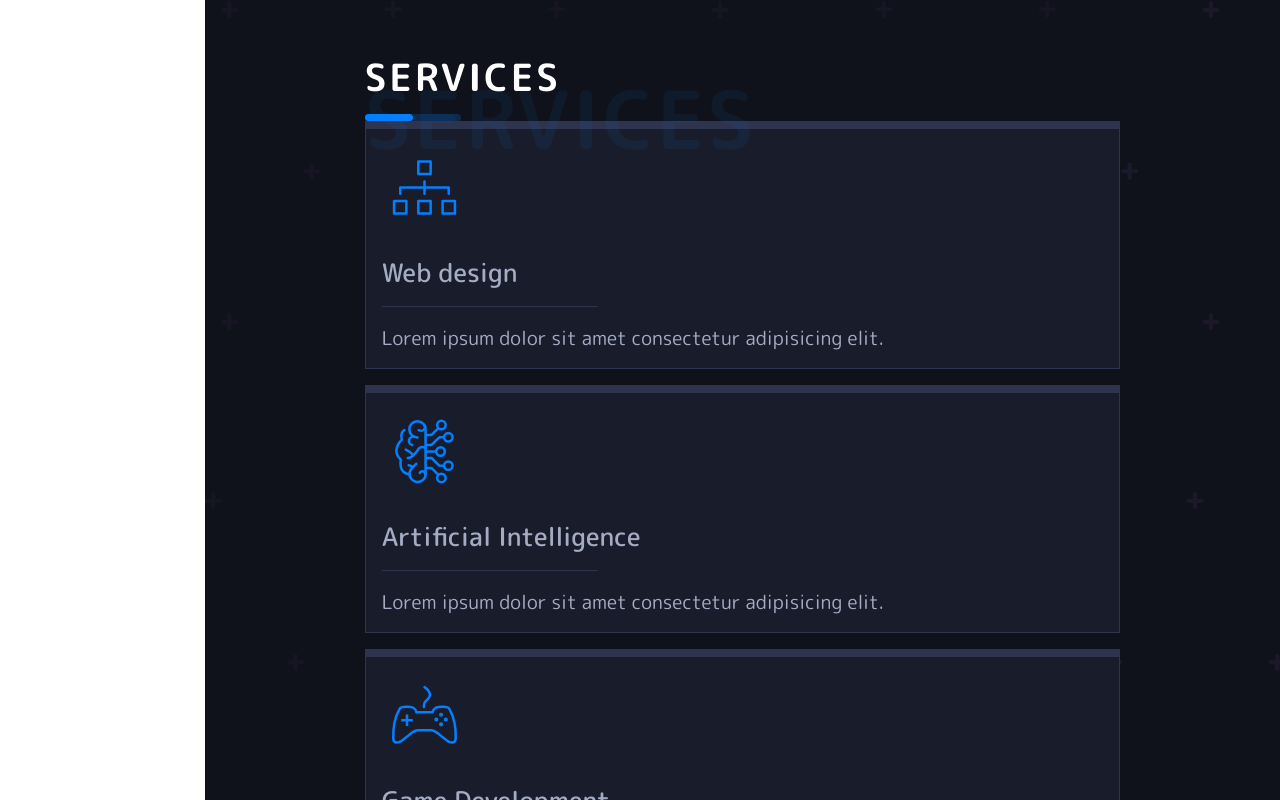
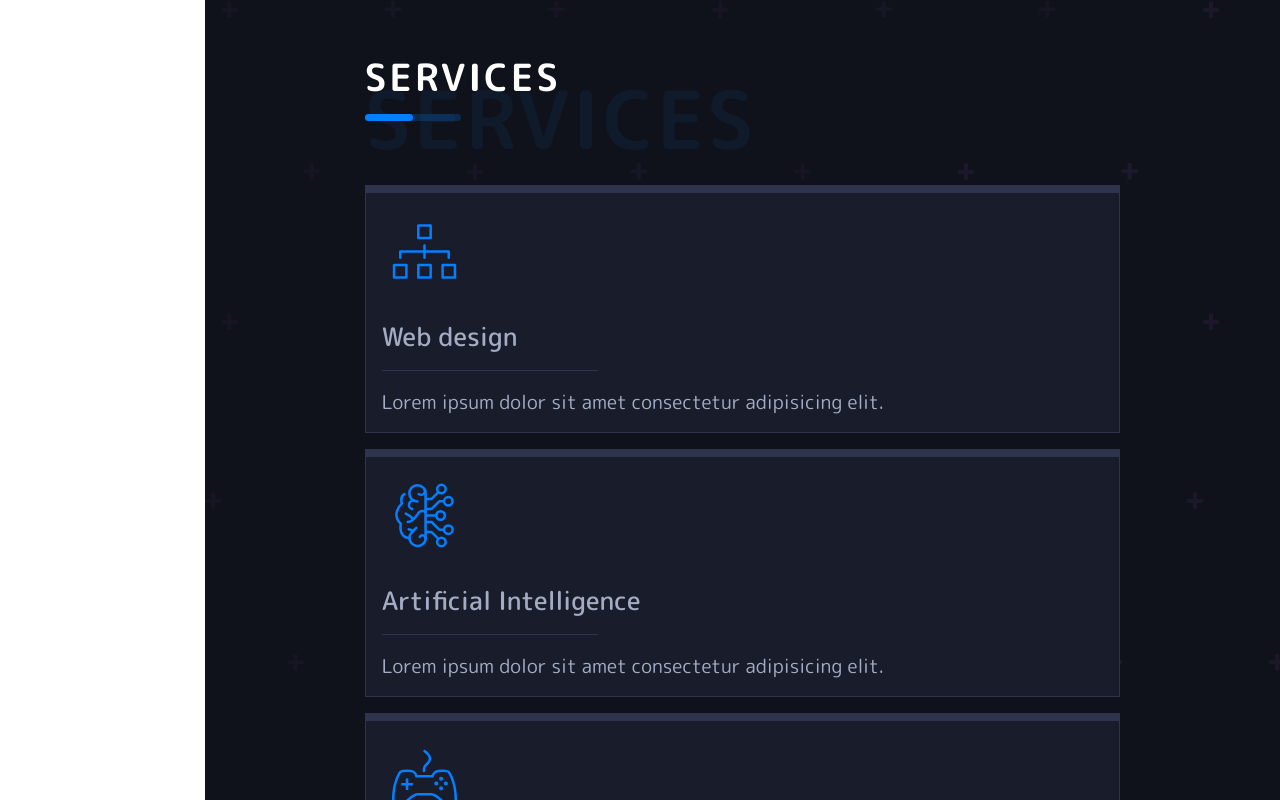
Before and after one commit to amandeep90s/portfolio-with-react, a React (Create React App) app: page /about in a window 1280 px wide. Shown: the part 1760-2560 px from the top of the page. Built offline with nearby package versions, Linux system fonts and the light colour scheme.

Commit message:
fixed bugs

```diff
--- a/src/styles/_services.scss
+++ b/src/styles/_services.scss
@@ -37,7 +37,7 @@
     }
 }
 
-.servives-container {
+.servicesContainer {
     display: flex;
     justify-content: space-between;
     margin-top: 4rem;
```
